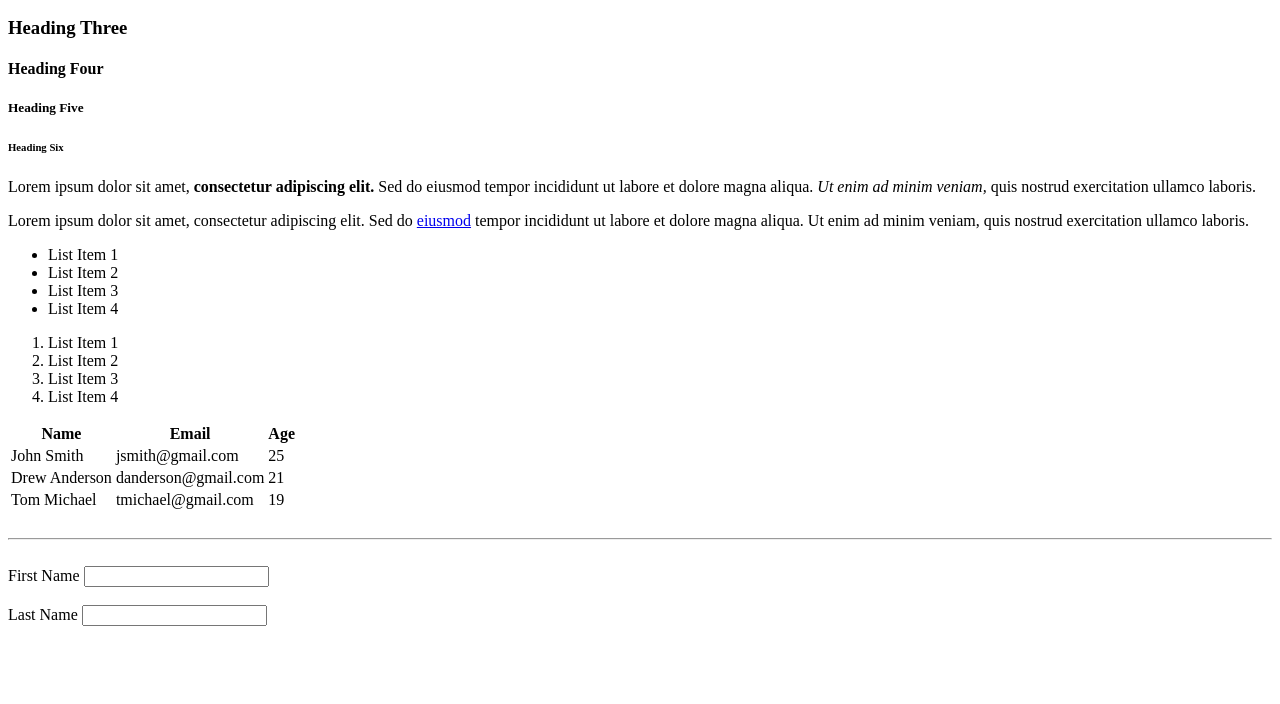
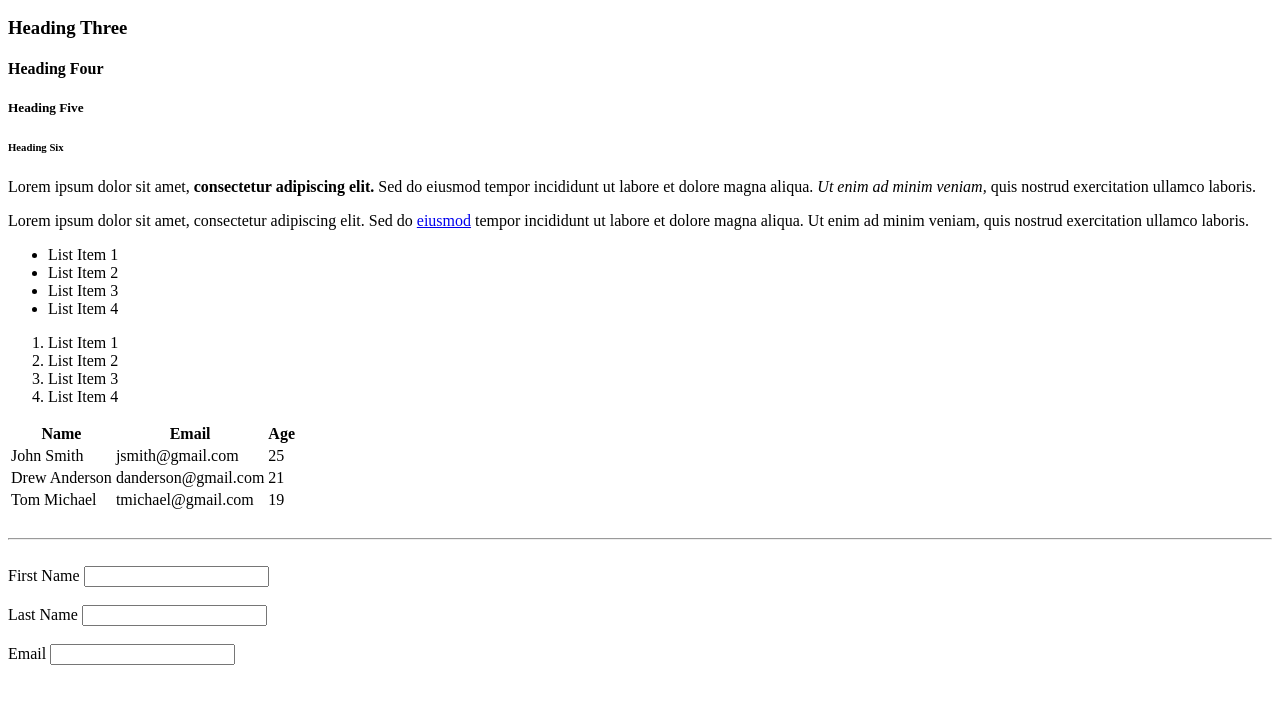
Before and after one commit to LukasM19/Lukas-HTML-Crash-Course, a plain HTML site: page index.html in a window 1280 px wide. Shown: the part 110-814 px from the top of the page. Drawn offline with Linux system fonts and the light colour scheme.

Commit message:
Update index.html

```diff
--- a/index.html
+++ b/index.html
@@ -80,6 +80,11 @@
         <label>Last Name</label>
         <input type="text" name="lastName">
       </div>
+      <br>
+      <div>
+        <label>Email</label>
+        <input type="email" name="email">
+      </div>
     </form>
 
     <div style="margin-top:500px"></div>
```
